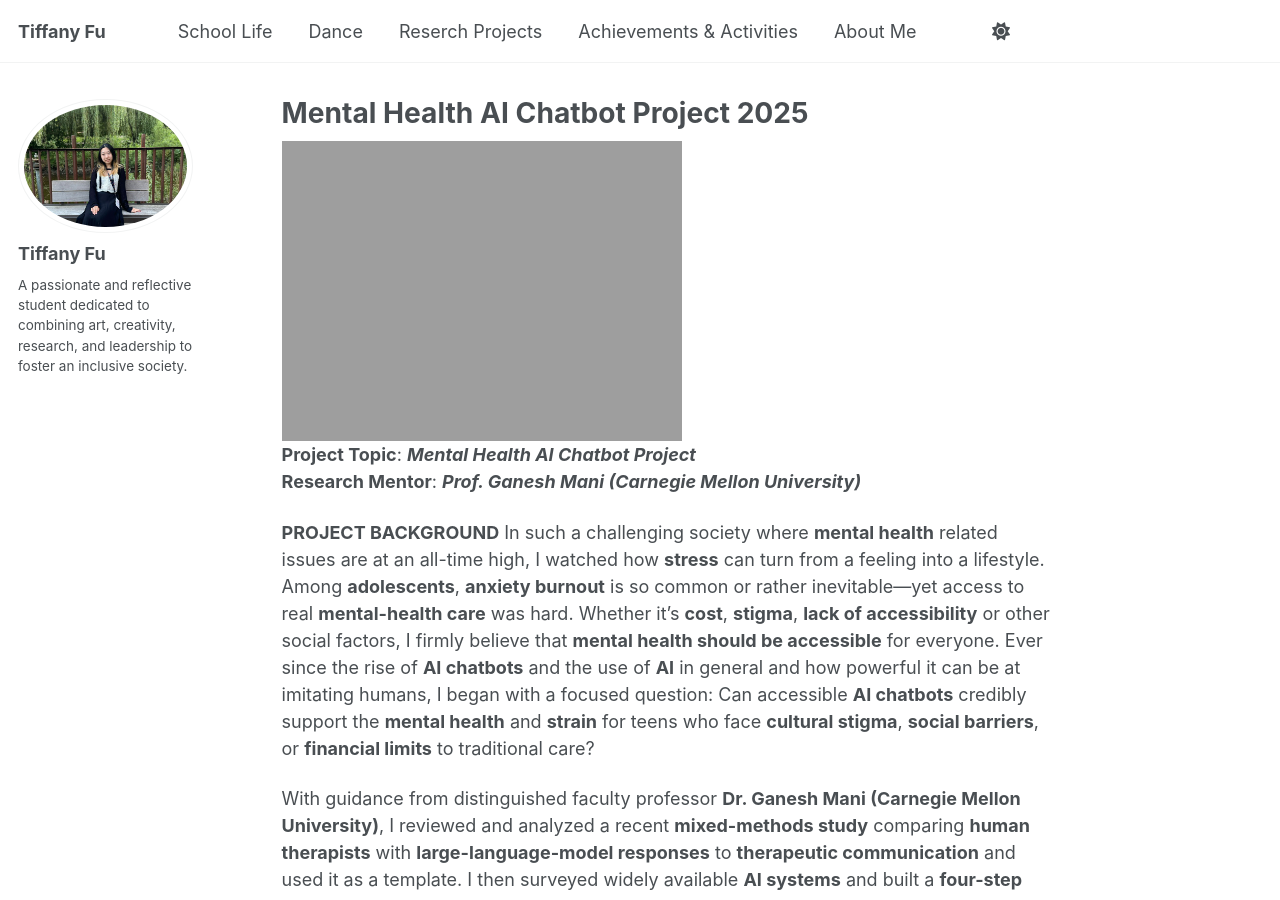
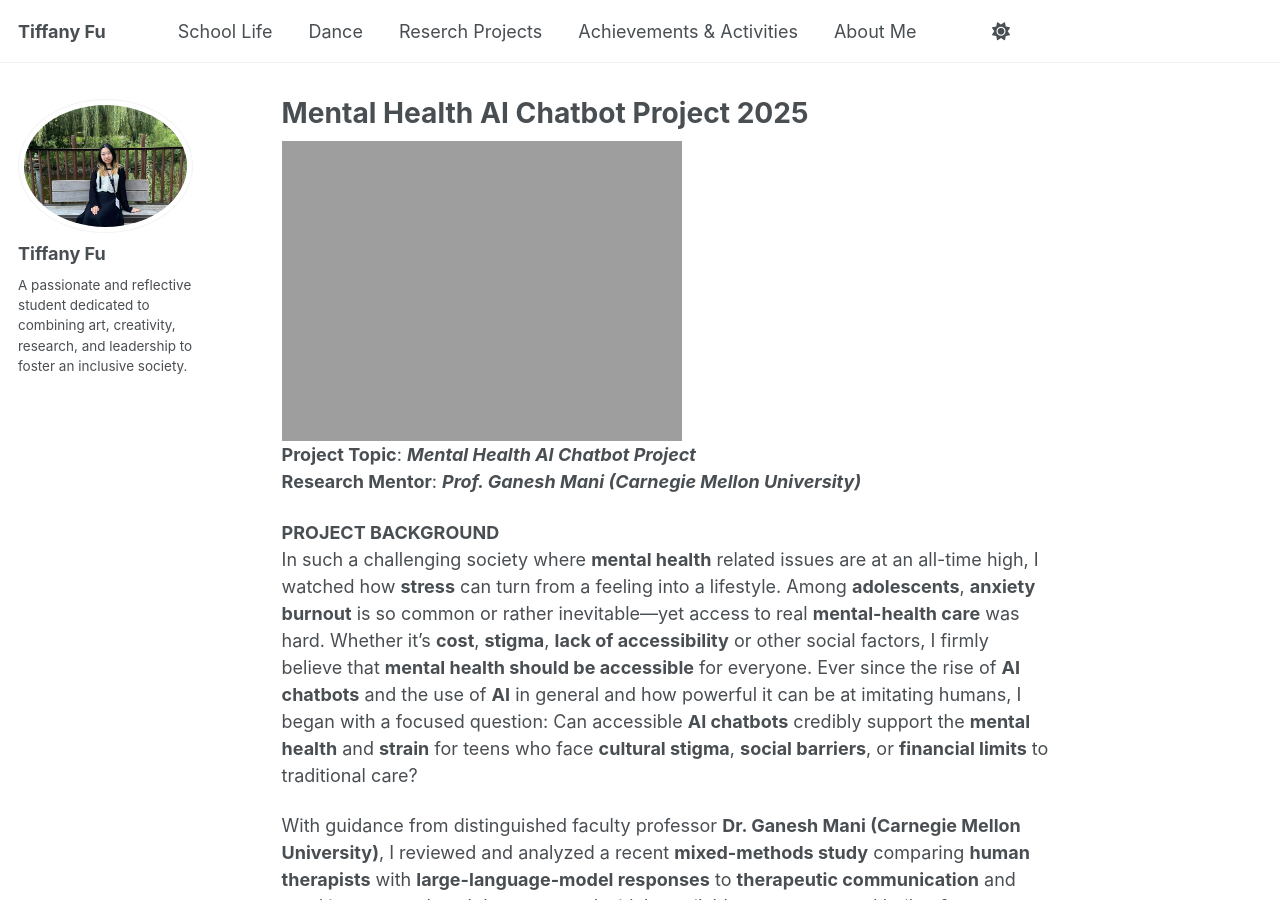
Before and after one commit to TiffanyJTFu/TiffanyTestWeb, a Jekyll site: the page built from _teaching/04-MentalHealthAIChatbotProject.md, in a window 1280 px wide and 900 px high. Built offline with Jekyll 4.4.1, drawn with Linux system fonts in a browser that asks for light colours; a script that is not in the unit is left out.

```diff
--- a/_teaching/04-MentalHealthAIChatbotProject.md
+++ b/_teaching/04-MentalHealthAIChatbotProject.md
@@ -9,7 +9,7 @@ permalink: /teaching/MentalHealthAIChatbotProject
 <br>**Research Mentor**: <i>**Prof. Ganesh Mani (Carnegie Mellon University)**</i>
 
 **PROJECT BACKGROUND**
-In such a challenging society where **mental health** related issues are at an all-time high, I watched how **stress** can turn from a feeling into a lifestyle. Among **adolescents**, **anxiety burnout** is so common or rather inevitable—yet access to real **mental-health care** was hard. Whether it’s **cost**, **stigma**, **lack of accessibility** or other social factors, I firmly believe that **mental health should be accessible** for everyone. Ever since the rise of **AI chatbots** and the use of **AI** in general and how powerful it can be at imitating humans, I began with a focused question: Can accessible **AI chatbots** credibly support the **mental health** and **strain** for teens who face **cultural stigma**, **social barriers**, or **financial limits** to traditional care?
+<br>In such a challenging society where **mental health** related issues are at an all-time high, I watched how **stress** can turn from a feeling into a lifestyle. Among **adolescents**, **anxiety burnout** is so common or rather inevitable—yet access to real **mental-health care** was hard. Whether it’s **cost**, **stigma**, **lack of accessibility** or other social factors, I firmly believe that **mental health should be accessible** for everyone. Ever since the rise of **AI chatbots** and the use of **AI** in general and how powerful it can be at imitating humans, I began with a focused question: Can accessible **AI chatbots** credibly support the **mental health** and **strain** for teens who face **cultural stigma**, **social barriers**, or **financial limits** to traditional care?
 
 With guidance from distinguished faculty professor **Dr. Ganesh Mani (Carnegie Mellon University)**, I reviewed and analyzed a recent **mixed-methods study** comparing **human therapists** with **large-language-model responses** to **therapeutic communication** and used it as a template. I then surveyed widely available **AI systems** and built a **four-step method**:
 
```
